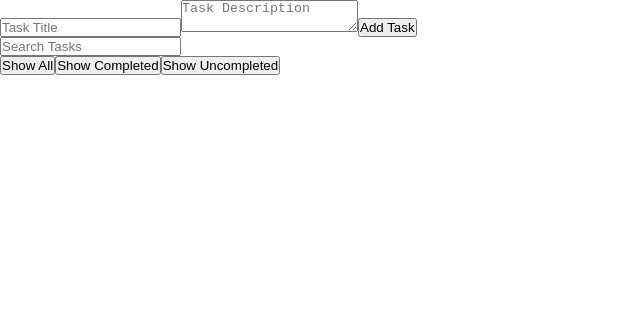
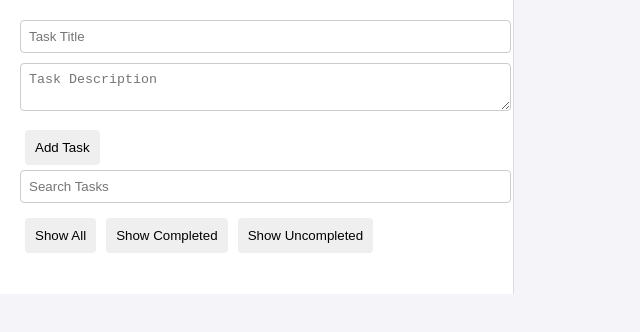
Before and after one commit to gutsy4heart/React, a React app: page / in a window 1280 px wide. Shown: the top 332 px of the page, without its empty margins (0-640 px from the left). Built offline with nearby package versions, Linux system fonts and the light colour scheme.

Commit message:
localstorage is not work

```diff
--- a/src/index.css
+++ b/src/index.css
@@ -1,20 +1,99 @@
-*,
-*::after,
-*::before {
-    box-sizing: border-box;
+/* General styles */
+body {
+    font-family: Arial, sans-serif;
     margin: 0;
     padding: 0;
+    box-sizing: border-box;
+    background-color: #f4f4f9;
+    color: #333;
 }
 
-button {
-    cursor: pointer;
+.app {
+    display: flex;
+    flex-direction: row;
+    height: 100vh;
 }
 
-ul,
-ol {
-    list-style: none;
+.task-list {
+    flex: 1;
+    padding: 20px;
+    overflow-y: auto;
+    background-color: #ffffff;
+    border-right: 1px solid #ddd;
 }
 
-a {
-    text-decoration: none;
+.task-details, .task-edit-form {
+    flex: 2;
+    padding: 20px;
+    overflow-y: auto;
+    background-color: #f9f9f9;
 }
+
+/* Animations */
+@keyframes fadeIn {
+    from {
+        opacity: 0;
+    }
+    to {
+        opacity: 1;
+    }
+}
+
+@keyframes slideIn {
+    from {
+        transform: translateY(10px);
+        opacity: 0;
+    }
+    to {
+        transform: translateY(0);
+        opacity: 1;
+    }
+}
+
+/* Task List Animations */
+.task-list ul li {
+    animation: slideIn 0.3s ease-in-out;
+    margin: 10px 0;
+    padding: 10px;
+    border: 1px solid #ddd;
+    border-radius: 4px;
+    background-color: #fafafa;
+    transition: background-color 0.3s;
+}
+
+.task-list ul li:hover {
+    background-color: #e9e9ff;
+}
+
+/* Buttons */
+button {
+    padding: 10px;
+    margin: 5px;
+    border: none;
+    border-radius: 4px;
+    cursor: pointer;
+    animation: fadeIn 0.5s ease-in-out;
+}
+
+button:hover {
+    background-color: #ccc;
+}
+
+/* Input Fields */
+input[type="text"], textarea {
+    width: 100%;
+    margin-bottom: 10px;
+    padding: 8px;
+    border: 1px solid #ccc;
+    border-radius: 4px;
+    animation: fadeIn 0.5s;
+}
+
+/* Task Details */
+.task-details h2 {
+    animation: slideIn 0.3s;
+}
+
+.task-details p {
+    animation: fadeIn 0.5s;
+}
```
Also changed, not shown: src/redux/store.ts (+9 -28 lines), src/redux/tasksReducer.ts (+17 -20 lines), 2 other files (tests, documents, lock files or other folders).
